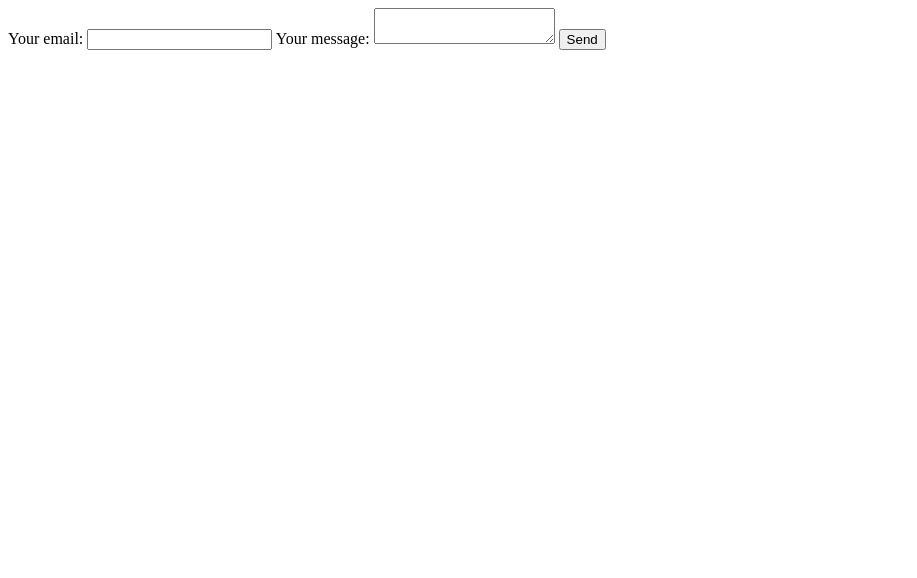
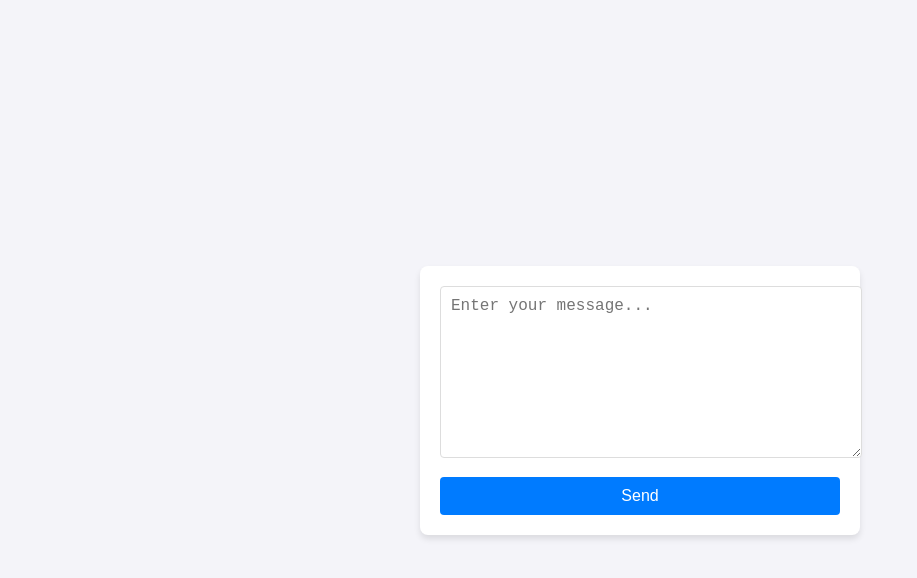
Before and after one commit to pxsft/pxsft.github.io, a plain HTML site: page send.html in a window 1280 px wide. Shown: the whole page, without its empty margins (0-917 px from the left). Drawn offline with Linux system fonts and the light colour scheme.

Commit message:
Update send.html

```diff
--- a/send.html
+++ b/send.html
@@ -1,15 +1,65 @@
-<form
-  action="https://formspree.io/f/xyynazog"
-  method="POST"
->
-  <label>
-    Your email:
-    <input type="email" name="email">
-  </label>
-  <label>
-    Your message:
-    <textarea name="message"></textarea>
-  </label>
-  <!-- your other form fields go here -->
-  <button type="submit">Send</button>
-</form>
+<!DOCTYPE html>
+<html lang="en">
+<head>
+  <meta charset="UTF-8">
+  <meta name="viewport" content="width=device-width, initial-scale=1.0">
+  <title>Simple Form</title>
+  <style>
+    body {
+      font-family: Arial, sans-serif;
+      background-color: #f4f4f9;
+      display: flex;
+      justify-content: center;
+      align-items: center;
+      height: 100vh;
+      margin: 0;
+    }
+
+    form {
+      background: #fff;
+      padding: 20px;
+      border-radius: 8px;
+      box-shadow: 0 4px 6px rgba(0, 0, 0, 0.1);
+      width: 100%;
+      max-width: 400px;
+    }
+
+    textarea {
+      width: 100%;
+      height: 150px;
+      padding: 10px;
+      border: 1px solid #ddd;
+      border-radius: 4px;
+      font-size: 16px;
+      resize: vertical;
+      margin-bottom: 15px;
+    }
+
+    textarea:focus {
+      border-color: #007bff;
+      outline: none;
+    }
+
+    button {
+      background-color: #007bff;
+      color: #fff;
+      border: none;
+      padding: 10px 20px;
+      border-radius: 4px;
+      font-size: 16px;
+      cursor: pointer;
+      width: 100%;
+    }
+
+    button:hover {
+      background-color: #0056b3;
+    }
+  </style>
+</head>
+<body>
+  <form action="https://formspree.io/f/xyynazog" method="POST">
+    <textarea name="message" placeholder="Enter your message..."></textarea>
+    <button type="submit">Send</button>
+  </form>
+</body>
+</html>
```
